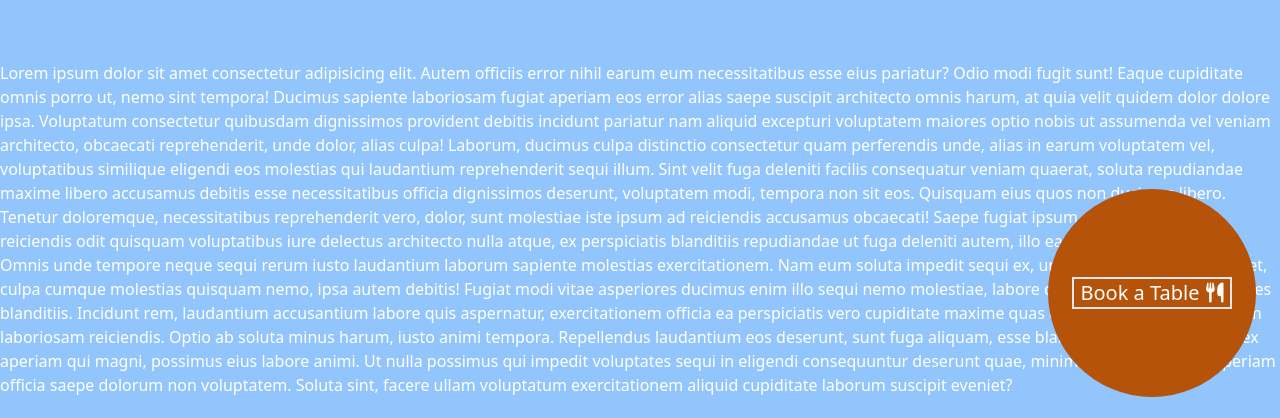
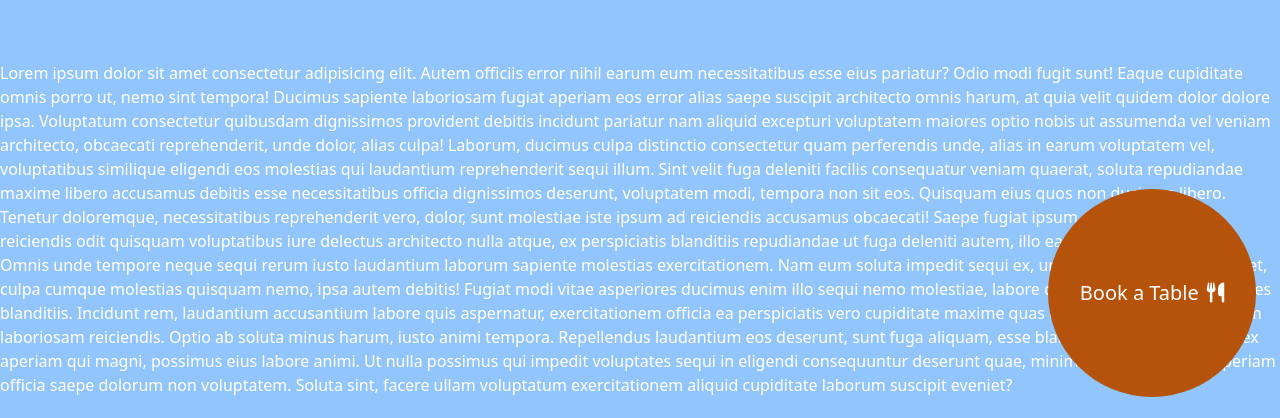
Before and after one commit to SauelAlmonte/earl-slider, a website: page public/index.html in a window 1280 px wide. Shown: the part 379-797 px from the top of the page. Drawn offline with Linux system fonts and the light colour scheme.

Commit message:
Earls Modal

```diff
--- a/public/index.html
+++ b/public/index.html
@@ -86,7 +86,7 @@
         id="book-table-btn"
     >
         <div
-            class="flex justify-evenly border-2 w-full"
+            class="flex justify-evenly w-full"
         >
             <p
                 class="text-white text-xl"
```
